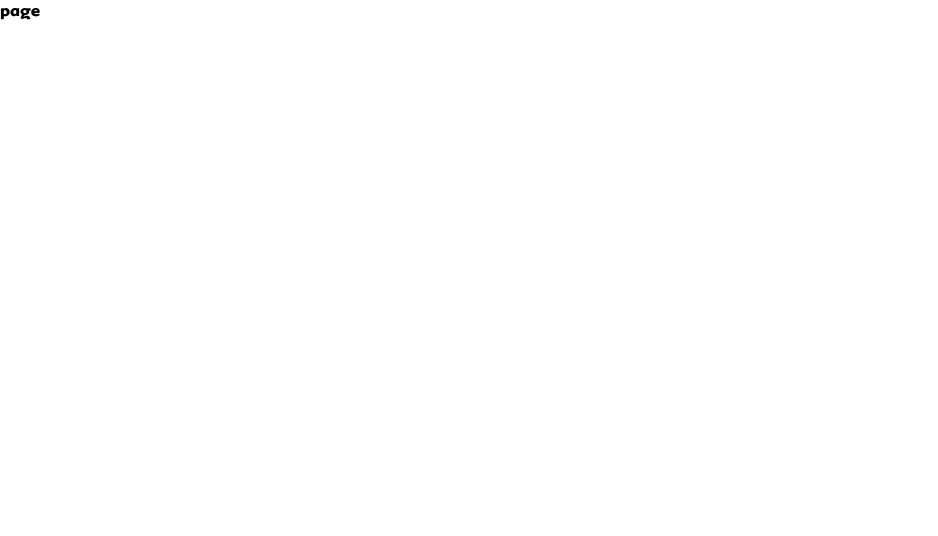
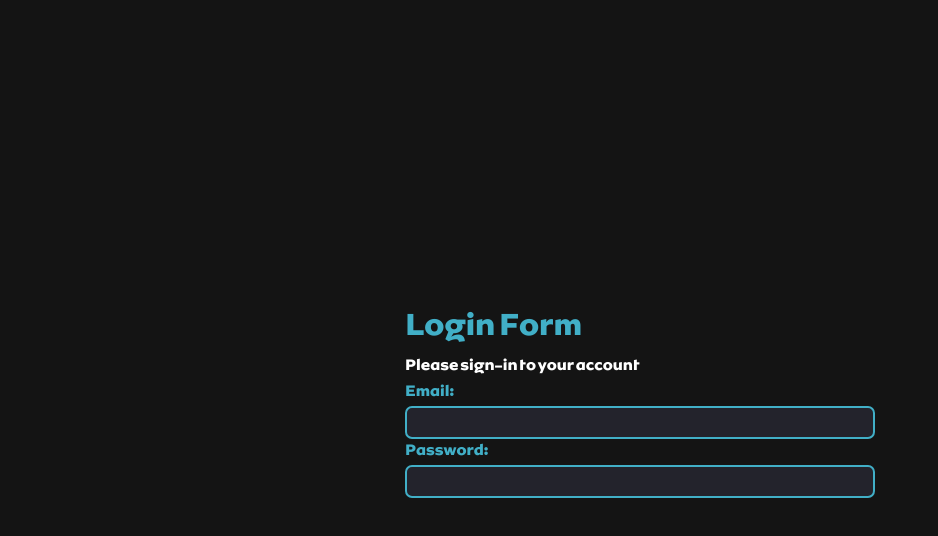
Before and after one commit to mohammadbayatzadeh/ivco-panel, a Next.js app: page /login in a window 1280 px wide. Shown: the top 536 px of the page, without its empty margins (0-938 px from the left). Built offline with nearby package versions, Linux system fonts and the light colour scheme.

Commit message:
auth pages first draft

```diff
--- a/src/app/(auth)/login/page.js
+++ b/src/app/(auth)/login/page.js
@@ -1,9 +1,8 @@
-import React from 'react'
+//templates
+import LoginPage from "@/components/templates/LoginPage";
 
 function page() {
-  return (
-    <div>page</div>
-  )
+  return <LoginPage />;
 }
 
-export default page
+export default page;
--- a/src/app/globals.css
+++ b/src/app/globals.css
@@ -18,6 +18,7 @@
 
   /* Futureswap background colors */
   --background-blueblack: #07071c;
+  --dark-theme-body-background: #141414;
 
   /* Futureswap gradients. Numbers go left to right in gradient as they increase */
   --gradient-brand-color1: #00fed0;
--- /dev/null
+++ b/src/components/templates/AuthPage.module.css
@@ -0,0 +1,35 @@
+.body {
+  width: 100%;
+  height: 100vh;
+  display: flex;
+  flex-direction: column;
+  justify-content: center;
+  align-items: center;
+  background-color: var(--dark-theme-body-background);
+}
+.form {
+  padding: 15px;
+  width: 500px;
+}
+.form h3 {
+  font-size: 2em;
+  color: var(--gradient-green-color1);
+}
+.form p {
+  color: #fff;
+}
+
+.form input {
+  width: 100%;
+  color: #fff;
+  background-color: var(--neutral-grey5-50);
+  outline: none;
+  border: 2px solid var(--gradient-green-color1);
+  padding: 7px 10px;
+  border-radius: 7px;
+}
+
+.form label {
+  color: var(--gradient-green-color1);
+  user-select: none;
+}
--- /dev/null
+++ b/src/components/templates/LoginPage.js
@@ -0,0 +1,42 @@
+"use client";
+import React, { useState } from "react";
+import styles from "./AuthPage.module.css";
+
+function LoginPage() {
+  const [form, setForm] = useState({ email: "", password: "" });
+  const [fill, setFill] = useState({ email: false, password: false });
+  const changeHandler = (e) => {
+    const { value, name } = e.target;
+    if (value) {
+      setFill({ ...fill, [name]: true });
+    } else {
+      setFill({ ...fill, [name]: false });
+    }
+
+    setForm({ ...form, [name]: value });
+  };
+  return (
+    <div className={styles.body}>
+      <div className={styles.form}>
+        <h3>Login Form</h3>
+        <p>Please sign-in to your account</p>
+        <label>Email:</label>
+        <input
+          value={form.email}
+          onChange={changeHandler}
+          name="email"
+          type="email"
+        />
+        <label>Password:</label>
+        <input
+          value={form.password}
+          onChange={changeHandler}
+          name="password"
+          type="password"
+        />
+      </div>
+    </div>
+  );
+}
+
+export default LoginPage;
```
